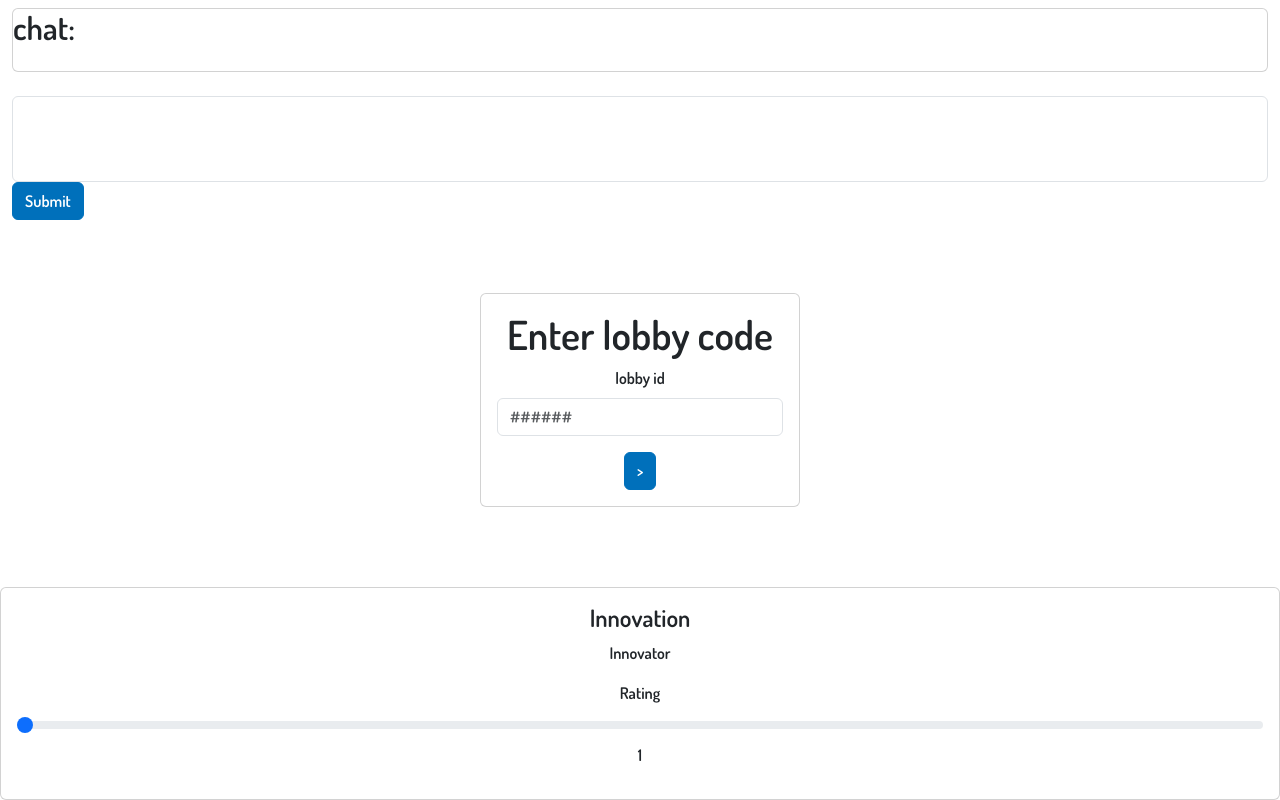
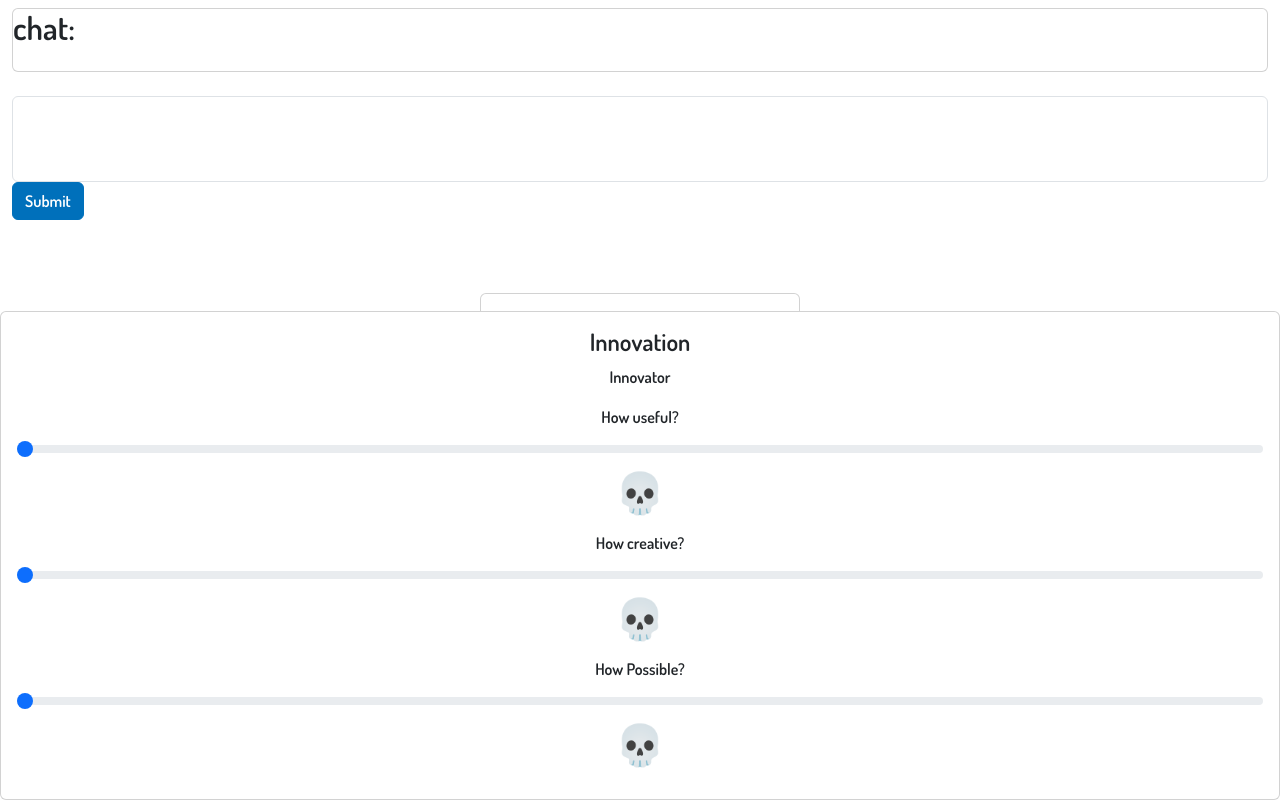
Before and after one commit to TvHeadStatic/TdA25-GF-ping.9999, a Flask app: page / in a window 1280 px wide. Run offline with Flask 3, Linux system fonts and the light colour scheme; some libraries are stand-ins or nearby versions.

Commit message:
Rating got Emojis

```diff
--- a/app/templates/home.html
+++ b/app/templates/home.html
@@ -63,9 +63,19 @@
                 <h4 class="card-title text-center">Innovation</h4>
                 <p class="card-text text-center">Innovator</p>
                 <div class="grid text-center">
-                    <label for="customRange1" class="form-label">Rating</label>
-                    <input type="range" class="form-range" min="1" max="6" value="1" oninput="this.nextElementSibling.value = this.value" id="customRange1">
-                    <output>1</output>
+                    <label for="ratingUsefulness" class="form-label">How useful?</label>
+                    <input type="range" class="form-range" min="1" max="6" value="1" oninput="Output()">
+                    <h1 id="output0">💀</h1>
+                </p>
+                <div class="grid text-center">
+                    <label for="ratingCreativity" class="form-label">How creative?</label>
+                    <input type="range" class="form-range" min="1" max="6" value="1" oninput="Output()">
+                    <h1 id="output1">💀</h1>
+                </p>
+                <div class="grid text-center">
+                    <label for="ratingPossibility" class="form-label">How Possible?</label>
+                    <input type="range" class="form-range" min="1" max="6" value="1" oninput="Output()">
+                    <h1 id="output2">💀</h1>
                 </p>
             </div>
         </div>
@@ -110,5 +120,31 @@
         function a() {
             socket.emit('send_message', {"text": document.getElementById("mess").value, "username": selectedUsername, "room": selectedRoom})
         }
+
+        function Output() {
+            for (let i = 0 ; i < document.getElementsByClassName("form-range").length ; i++) {
+                let value = document.getElementsByClassName("form-range")[i].value
+                switch(value) {
+                    case "1":
+                        document.getElementById(`output${i}`).innerHTML = "💀"
+                        break;
+                    case "2":
+                        document.getElementById(`output${i}`).innerHTML = "😭"
+                        break;
+                    case "3":
+                        document.getElementById(`output${i}`).innerHTML = "😐"
+                        break;
+                    case "4":
+                        document.getElementById(`output${i}`).innerHTML = "😳"
+                        break;
+                    case "5":
+                        document.getElementById(`output${i}`).innerHTML = "🥵"
+                        break;
+                    case "6":
+                        document.getElementById(`output${i}`).innerHTML = "🗿"
+                        break;
+                }
+            }
+        }
     </script>
 </html>
```
